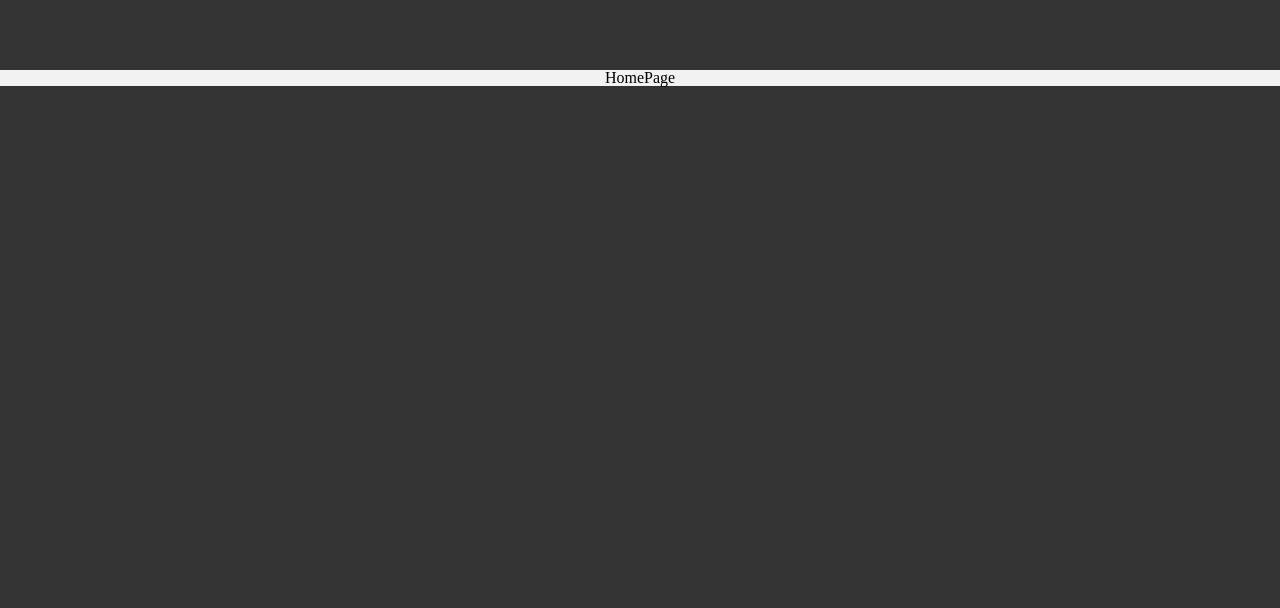
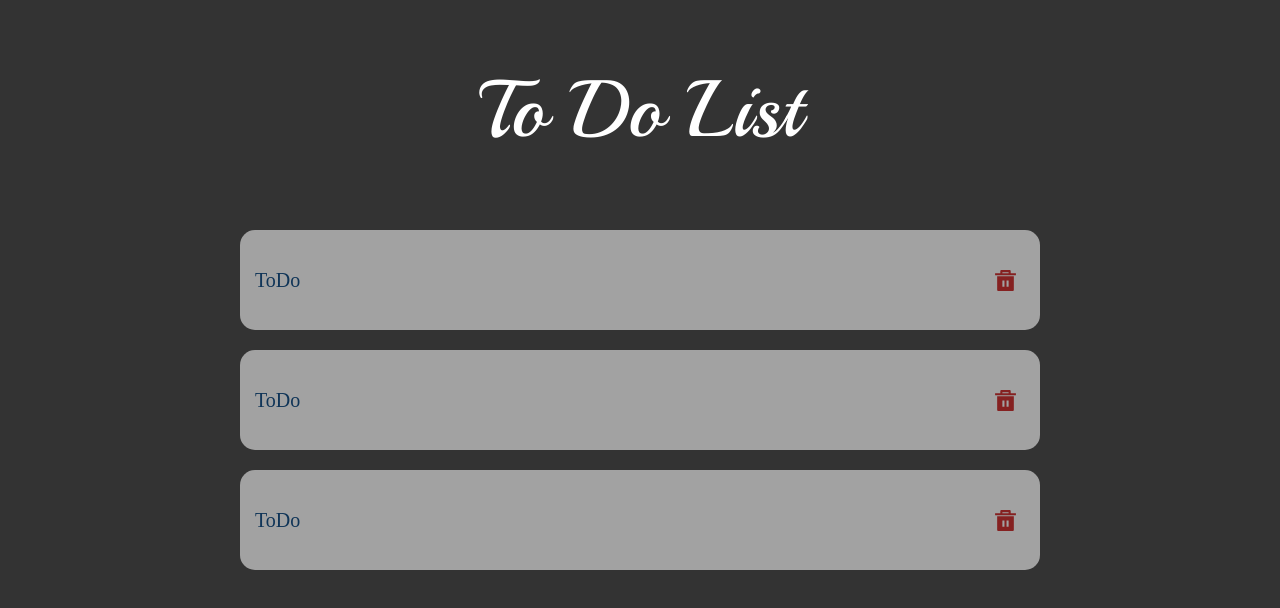
Before and after one commit to LucasPCotrim/poc-todo-list, a React (Create React App) app: page / in a window 1280 px wide. Shown: the top 608 px of the page. Built offline with nearby package versions, Linux system fonts and the light colour scheme.

Commit message:
Implemented static style of todos

```diff
--- a/package.json
+++ b/package.json
@@ -13,6 +13,7 @@
     "@types/styled-components": "^5.1.26",
     "react": "^18.2.0",
     "react-dom": "^18.2.0",
+    "react-icons": "^4.7.1",
     "react-scripts": "5.0.1",
     "styled-components": "^5.3.6",
     "typescript": "^4.9.4",
--- a/public/index.html
+++ b/public/index.html
@@ -8,7 +8,11 @@
     <meta
       name="description"
       content="Web site created using create-react-app" />
-    <link rel="apple-touch-icon" href="%PUBLIC_URL%/logo192.png" />
+    <link rel="preconnect" href="https://fonts.googleapis.com" />
+    <link rel="preconnect" href="https://fonts.gstatic.com" crossorigin />
+    <link
+      href="https://fonts.googleapis.com/css2?family=Playball&display=swap"
+      rel="stylesheet" />
     <!--
       manifest.json provides metadata used when your web app is installed on a
       user's mobile device or desktop. See https://developers.google.com/web/fundamentals/web-app-manifest/
--- a/src/App.tsx
+++ b/src/App.tsx
@@ -1,12 +1,15 @@
 import React from 'react';
 import GlobalStyle from './global/GlobalStyle';
 import HomePage from './components/HomePage/HomePage';
+import TodoList from './components/TodoList/TodoList';
 
 function App() {
   return (
     <>
       <GlobalStyle />
-      <HomePage />
+      <HomePage>
+        <TodoList />
+      </HomePage>
     </>
   );
 }
--- a/src/components/HomePage/HomePage.style.ts
+++ b/src/components/HomePage/HomePage.style.ts
@@ -1,11 +1,17 @@
 import styled from 'styled-components';
 
 export const HomePageContainer = styled.div`
-  background-color: #f2f2f2;
   margin-top: 70px;
   width: 100vw;
   display: flex;
   flex-direction: column;
   justify-content: flex-start;
   align-items: center;
+
+  .top-logo {
+    font-family: 'Playball', cursive;
+    font-size: 80px;
+    color: white;
+    margin-bottom: 80px;
+  }
 `;
--- a/src/components/HomePage/HomePage.tsx
+++ b/src/components/HomePage/HomePage.tsx
@@ -1,5 +1,14 @@
 import { HomePageContainer } from './HomePage.style';
 
-export default function HomePage(): JSX.Element {
-  return <HomePageContainer>HomePage</HomePageContainer>;
+type Props = {
+  children: React.ReactChild | React.ReactChild[];
+};
+
+export default function HomePage({ children }: Props) {
+  return (
+    <HomePageContainer>
+      <div className='top-logo'>To Do List</div>
+      {children}
+    </HomePageContainer>
+  );
 }
--- /dev/null
+++ b/src/components/Todo/Todo.style.tsx
@@ -0,0 +1,29 @@
+import styled from 'styled-components';
+
+export const TodoContainer = styled.div`
+  background-color: #a2a2a2;
+  width: min(100%, 800px);
+  height: 100px;
+  display: flex;
+  flex-direction: row;
+  justify-content: space-between;
+  align-items: center;
+  padding: 15px;
+  border-radius: 15px;
+
+  .content {
+    font-size: 20px;
+    color: #103558;
+  }
+
+  .delete-icon {
+    width: 40px;
+    height: 40px;
+    display: flex;
+    align-items: center;
+    justify-content: center;
+    font-size: 25px;
+    color: #852121;
+    cursor: pointer;
+  }
+`;
--- /dev/null
+++ b/src/components/Todo/Todo.tsx
@@ -0,0 +1,13 @@
+import { TodoContainer } from './Todo.style';
+import { RiDeleteBin5Fill } from 'react-icons/ri';
+
+export default function Todo() {
+  return (
+    <TodoContainer>
+      <div className='content'>ToDo</div>
+      <div className='delete-icon'>
+        <RiDeleteBin5Fill />
+      </div>
+    </TodoContainer>
+  );
+}
--- /dev/null
+++ b/src/components/TodoList/TodoList.style.ts
@@ -0,0 +1,10 @@
+import styled from 'styled-components';
+
+export const TodoListContainer = styled.div`
+  width: 90vw;
+  display: flex;
+  flex-direction: column;
+  justify-content: flex-start;
+  align-items: center;
+  gap: 20px;
+`;
--- /dev/null
+++ b/src/components/TodoList/TodoList.tsx
@@ -0,0 +1,14 @@
+import { TodoListContainer } from './TodoList.style';
+import Todo from '../Todo/Todo';
+
+export default function TodoList() {
+  return (
+    <>
+      <TodoListContainer>
+        <Todo />
+        <Todo />
+        <Todo />
+      </TodoListContainer>
+    </>
+  );
+}
```
Also changed, not shown: 2 other files (tests, documents, lock files or other folders).
